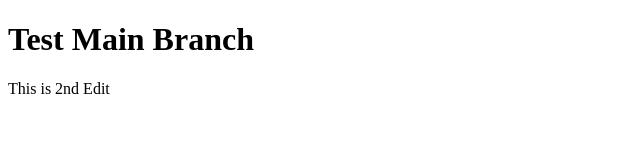
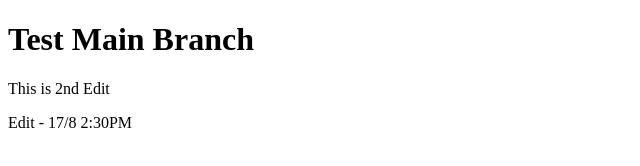
Before and after one commit to KelvinLe11/TestGitBranch, a plain HTML site: page index.html in a window 1280 px wide. Shown: the whole page, without its empty margins (0-640 px from the left). Drawn offline with Linux system fonts and the light colour scheme.

Commit message:
3rd commit on Main Branch

```diff
--- a/index.html
+++ b/index.html
@@ -8,5 +8,6 @@
 <body>
 	<h1>Test Main Branch</h1>
 	<p>This is 2nd Edit</p>
+	<p>Edit - 17/8 2:30PM</p>
 </body>
 </html>
```
